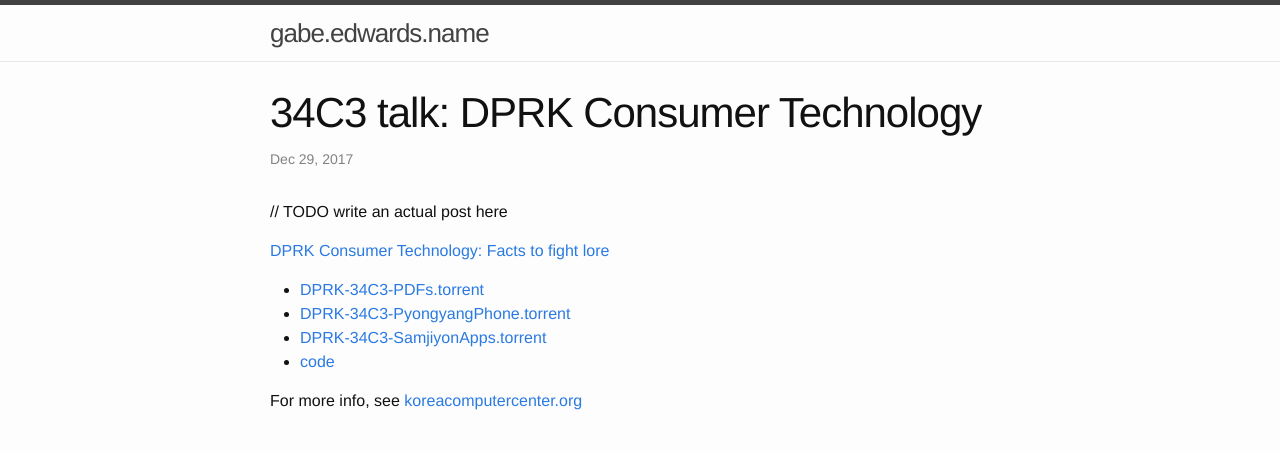
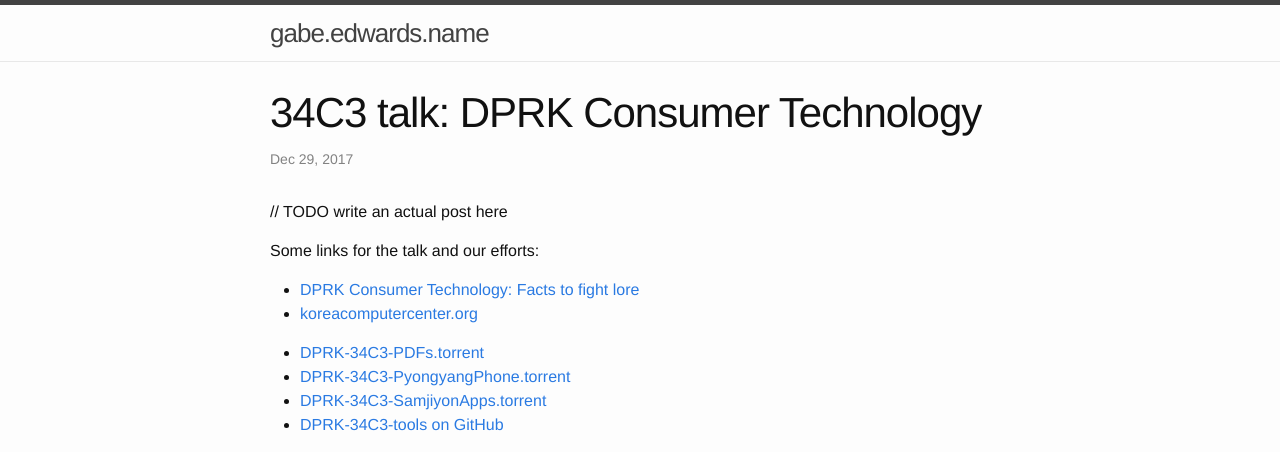
Before and after one commit to gabedwrds/gabedwrds.github.io, a Jekyll site: the page built from _posts/2017-12-29-34c3-dprk-consumer-tech.markdown, in a window 1280 px wide. Shown: the top 452 px of the page. Built offline with Jekyll 4.4.1, drawn with Linux system fonts in a browser that asks for light colours; grey boxes are pictures that could not be loaded.

Commit message:
reformat

```diff
--- a/_posts/2017-12-29-34c3-dprk-consumer-tech.markdown
+++ b/_posts/2017-12-29-34c3-dprk-consumer-tech.markdown
@@ -6,11 +6,16 @@
 
 // TODO write an actual post here
 
-[DPRK Consumer Technology: Facts to fight lore](https://media.ccc.de/v/34c3-9279-dprk_consumer_technology)
+Some links for the talk and our efforts:
+
+* [DPRK Consumer Technology: Facts to fight lore](https://media.ccc.de/v/34c3-9279-dprk_consumer_technology)
+* [koreacomputercenter.org](http://www.koreacomputercenter.org)
 
 * [DPRK-34C3-PDFs.torrent]({{ "/assets/DPRK-34C3-PDFs.torrent" | absolute_url }})
 * [DPRK-34C3-PyongyangPhone.torrent]({{ "/assets/DPRK-34C3-PyongyangPhone.torrent" | absolute_url }})
 * [DPRK-34C3-SamjiyonApps.torrent]({{ "/assets/DPRK-34C3-SamjiyonApps.torrent" | absolute_url }})
-* [code](https://github.com/gabedwrds/DPRK-34C3-tools)
+* [DPRK-34C3-tools on GitHub](https://github.com/gabedwrds/DPRK-34C3-tools)
 
-For more info, see [koreacomputercenter.org](http://www.koreacomputercenter.org)
+<!--more-->
+
+<iframe width="1024" height="576" src="https://media.ccc.de/v/34c3-9279-dprk_consumer_technology/oembed" frameborder="0" allowfullscreen></iframe>
```
